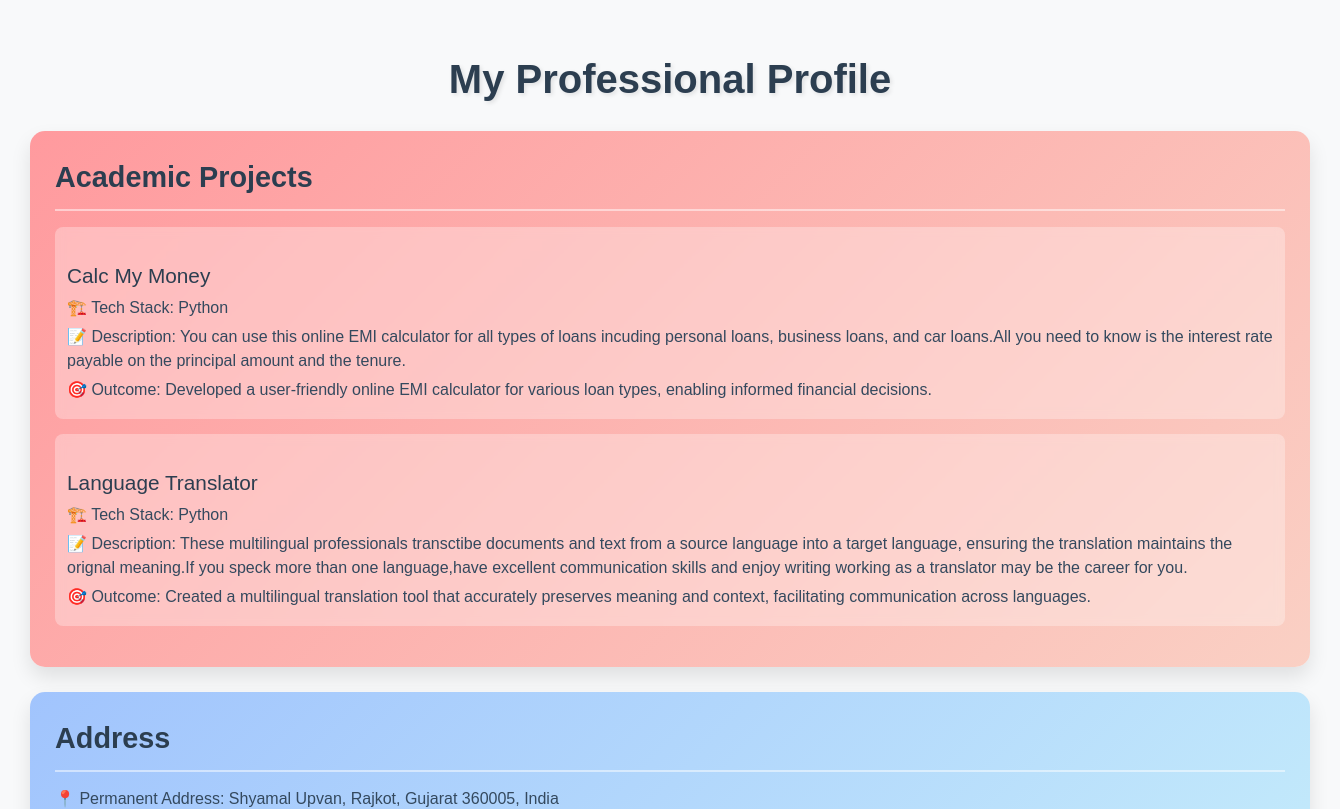
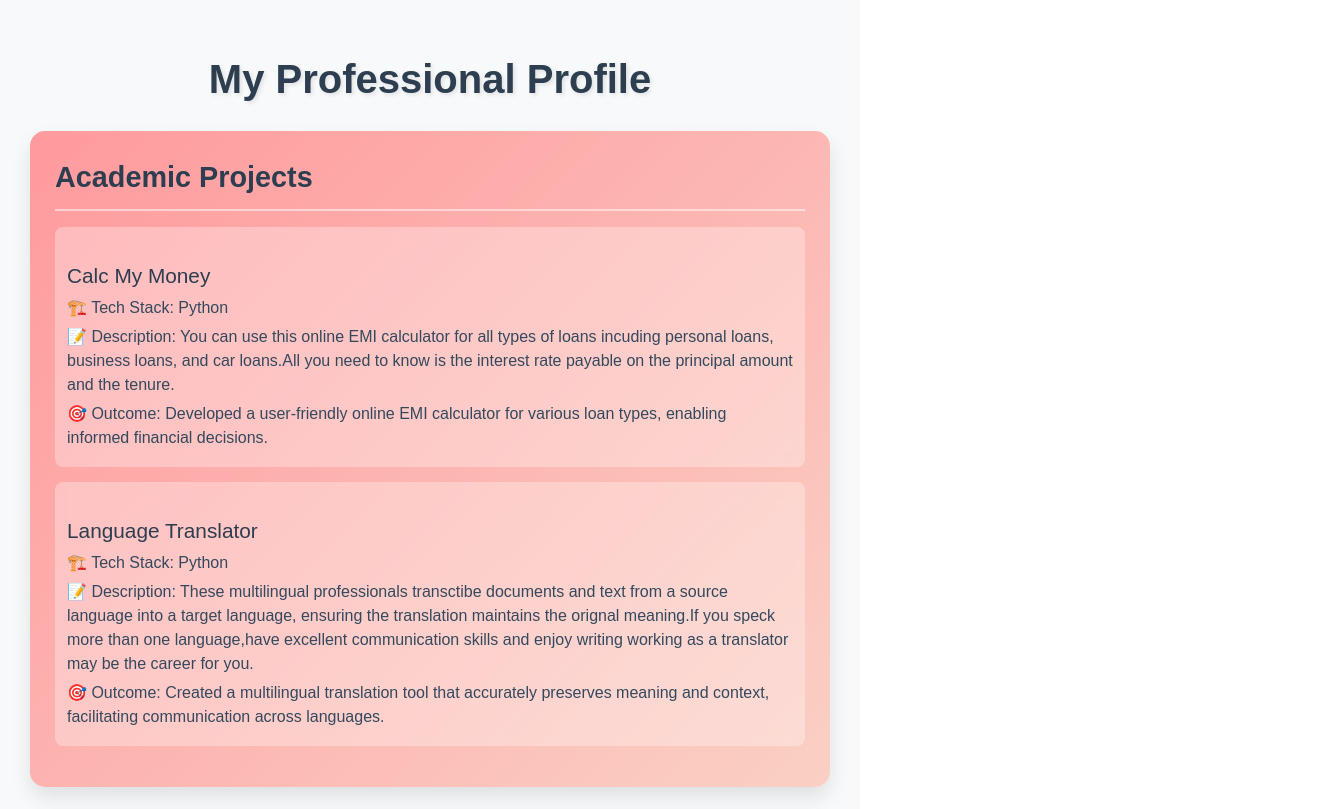
Before and after one commit to ritupipariya/Ritu-portfolio, a React (Vite) app: page / in a window 1280 px wide. Shown: the top 809 px of the page, 1340 px wide, since content can reach past the window. Built offline with nearby package versions, Linux system fonts and the light colour scheme.

Commit message:
Update App.css

```diff
--- a/src/App.css
+++ b/src/App.css
@@ -2,7 +2,7 @@
   font-family: 'Poppins', sans-serif;
   background-color: #f8f9fa;
   height: 100vh;
-  width: 100vw;
+  width: 100vh;
   padding: 30px;
 }
 
```
